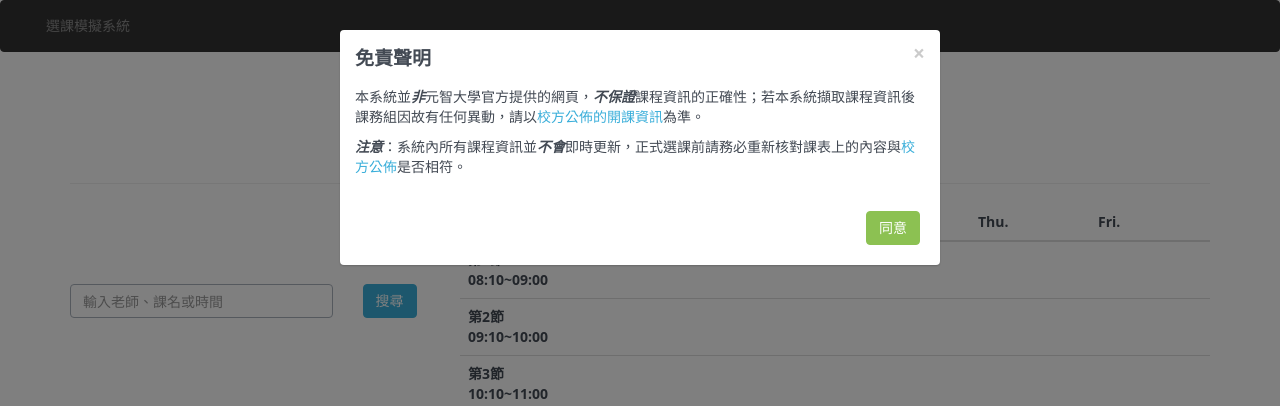
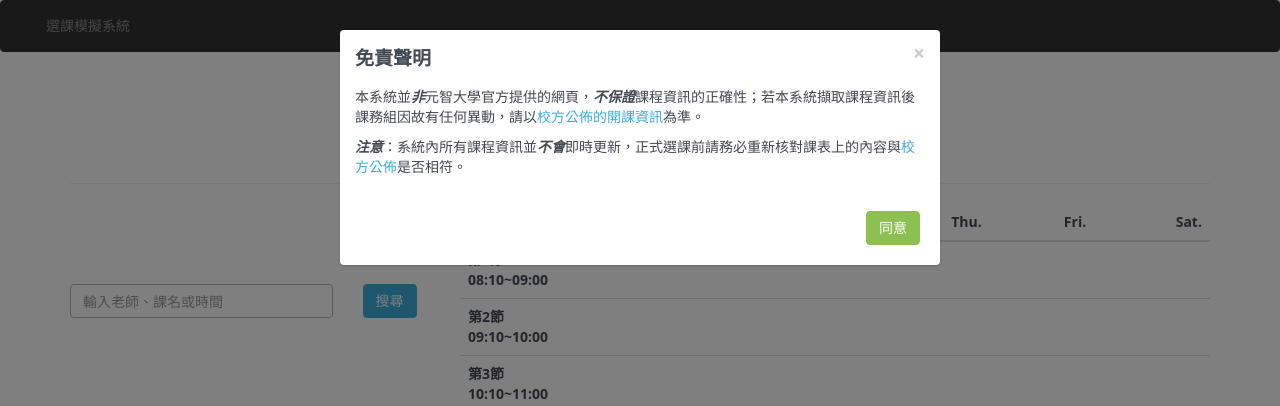
Before and after one commit to bingluen/YzuCourseSimulatorWeb, a PHP site: page /CourseSelection/ in a window 1280 px wide. Shown: the top 406 px of the page. Run offline with PHP 8.4, Linux system fonts and the light colour scheme; lists and menus that the app fills with data are empty; some libraries are stand-ins or nearby versions.

Commit message:
add sat.

```diff
--- a/application/views/index.php
+++ b/application/views/index.php
@@ -69,6 +69,7 @@ $time = array("08:10~09:00", "09:10~10:00", "10:10~11:00", "11:10~12:00",
                 <th class="colum">Wen.</th>
                 <th class="colum">Thu.</th>
                 <th class="colum">Fri.</th>
+                <th class="colum">Sat.</th>
                 <!--<th class="colum">Sat.</th>-->
             </thead>
             <?php for($i = 1;$i < 13;$i++) {?>
@@ -79,7 +80,7 @@ $time = array("08:10~09:00", "09:10~10:00", "10:10~11:00", "11:10~12:00",
                 <td id="3<?=str_pad($i, 2,'0',STR_PAD_LEFT);?>"></td>
                 <td id="4<?=str_pad($i, 2,'0',STR_PAD_LEFT);?>"></td>
                 <td id="5<?=str_pad($i, 2,'0',STR_PAD_LEFT);?>"></td>
-                <!--<td id="6<?=str_pad($i, 2,'0',STR_PAD_LEFT);?>"></td>-->
+                <td id="6<?=str_pad($i, 2,'0',STR_PAD_LEFT);?>"></td>
             </tr>
             <?php } ?>
         </table>
```
